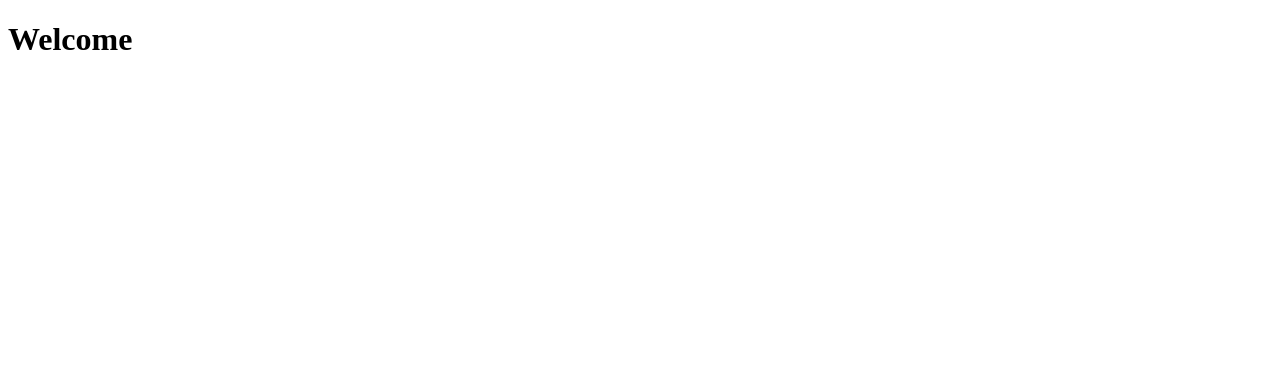
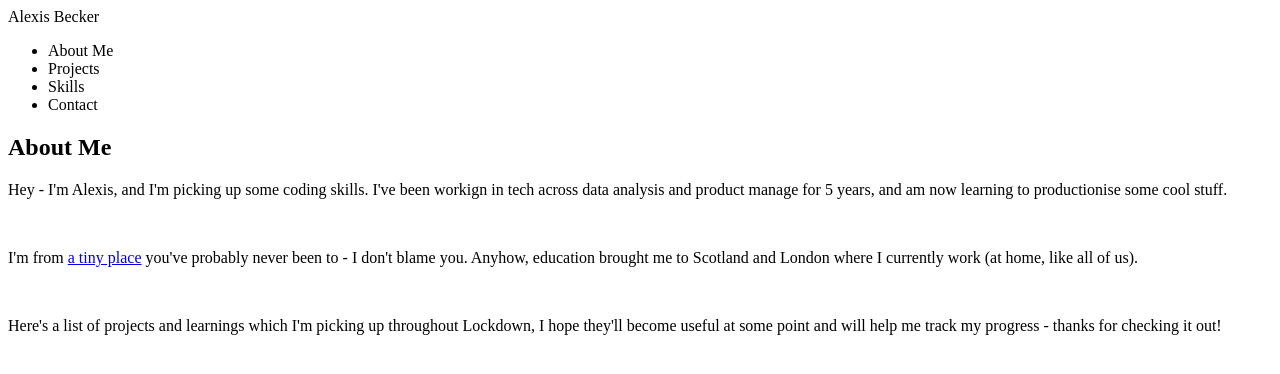
Before and after one commit to alexiscodes/portfolio_project, a plain HTML site: page index.html in a window 1280 px wide. Drawn offline with Linux system fonts and the light colour scheme.

Commit message:
adding intro

```diff
--- a/index.html
+++ b/index.html
@@ -4,6 +4,29 @@
 </head>
 
 <body>
-    <h1>Welcome</h1>
+<!--Setting upt he header section -->
+    <header>
+        <div class="homepage">Alexis Becker</div>
+        <ul class="index">
+            <li>About Me</li>
+            <li>Projects</li>
+            <li>Skills</li>
+            <li>Contact</li>
+        </ul>
+    </header>
+
+<!--Main Title of the body-->
+    <section class="intro">
+        <h1>About Me</h1>
+        <p>Hey - I'm Alexis, and I'm picking up some coding skills. I've been workign in tech across data
+            analysis and product manage for 5 years, and am now learning to productionise some cool stuff.</p>
+        <br>
+        <p>I'm from <a href="https://wikipedia.com/liechtenstein">a tiny place</a> you've
+        probably never been to - I don't blame you. Anyhow, education brought me to Scotland and London where I currently work (at home, like all of us).</p>
+        <br>
+        <p>Here's a list of projects and learnings which I'm picking up throughout Lockdown, I hope they'll become useful at some point
+            and will help me track my progress - thanks for checking it out!</p>
+    </section>
+
 
 </body>
```
